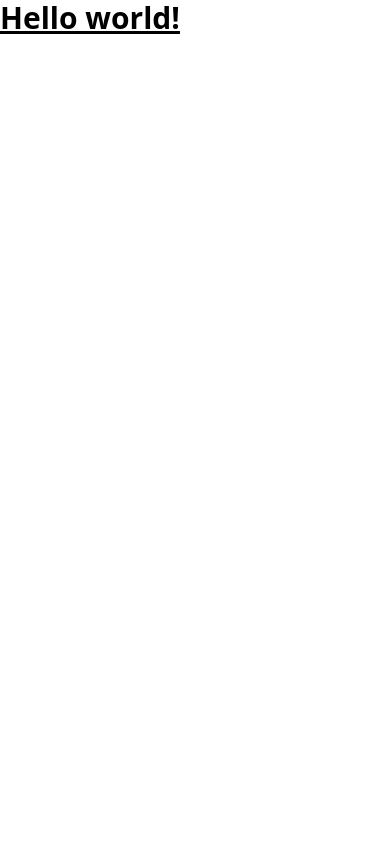
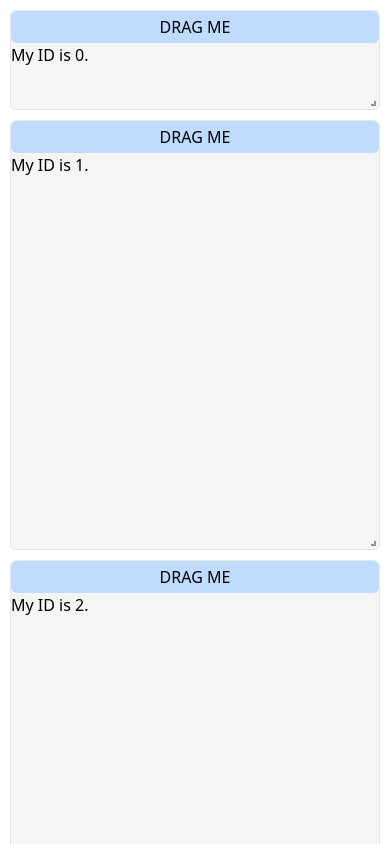
Before and after one commit to kylehench/webspace, a React (Create React App) app in the folder client/: page / in a window 390 px wide. Shown: the top 844 px of the page. Built offline with nearby package versions, Linux system fonts and the light colour scheme.

Commit message:
added responsive grid

```diff
--- a/client/src/App.js
+++ b/client/src/App.js
@@ -1,10 +1,12 @@
+import { useState } from 'react'
+import ResponsiveGrid from './components/ResponsiveGrid';
 
 function App() {
+  const [transparentSelection, setTransparentSelection] = useState(true)
+
   return (
-    <div className="App">
-      <h1 className="text-3xl font-bold underline">
-        Hello world!
-      </h1>
+    <div className={`App ${transparentSelection && 'react-draggable-transparent-selection'}`}>
+      <ResponsiveGrid setTransparentSelection={setTransparentSelection} />
     </div>
   );
 }
--- /dev/null
+++ b/client/src/components/ResponsiveGrid.jsx
@@ -0,0 +1,85 @@
+import React from 'react'
+import { Responsive, WidthProvider } from "react-grid-layout"
+// import styled from "styled-components"
+import "/node_modules/react-grid-layout/css/styles.css";
+import "../index.css"
+
+const ResponsiveGridLayout = WidthProvider(Responsive)
+
+
+// const GridItemWrapper = styled.div`
+//   background: #f5f5f5;
+//   border-radius: 10px;
+// `
+// const GridItemContent = styled.div`
+//   // padding: 80px;
+//   border-radius: 10px;
+// `
+// const GridItemTitle = styled.div`
+//   display: flex;
+//   justify-content: center;
+//   padding: 5px ;
+//   background: lightBlue;
+//   border-radius: 10px;
+// `
+// const Root = styled.div`
+//   margin: 0 auto;
+//   max-width: 1500px;
+// `
+
+const ResponsiveGrid = ({ setTransparentSelection }) => {
+  const layout = [
+    { i: "key1", x: 0, y: 0, w: 1, h: 4 },
+    { i: "key2", x: 1, y: 0, w: 1, h: 4 },
+    { i: "key3", x: 2, y: 0, w: 1, h: 3 },
+    { i: "key4", x: 3, y: 0, w: 1, h: 4 },
+    { i: "key5", x: 4, y: 0, w: 1, h: 3 }
+  ]
+  // for (let i = 6; i < 11; i++) {
+  //   layout.push(
+  //     { i: `key${i}`, w: 1, h: 3 }
+  //   )
+
+  // }
+  return (
+      <ResponsiveGridLayout
+        layouts={{ lg: layout }}
+        breakpoints={{ lg: 1200, md: 996, sm: 768, xs: 480, xxs: 0 }}
+        cols={{ lg: 5, md: 4, sm: 3, xs: 2, xxs: 1 }}
+        rowHeight={100}
+        // width={100}
+        draggableHandle=".grid-item__title"
+        onDragStart={() => {setTransparentSelection(true)}}
+        onDragStop={() => {setTransparentSelection(false)}}
+        onResizeStart={() => {setTransparentSelection(true)}}
+        onResizeStop={() => {setTransparentSelection(false)}}
+      >
+        {Array(15).fill().map((item, i) =>
+          <div key={`key${i}`} className='bg-[#f5f5f5] border rounded-md'>
+            <div className="grid-item__title flex justify-center p-1 rounded-md bg-blue-200">
+              <span className='text'>DRAG ME</span>
+            </div>
+            <div className='text'>
+              My ID is {i}.
+            </div>
+          </div>
+        )}
+        {/* <GridItemWrapper key="key2">
+          <GridItemContent>
+            Not You Gee Oh
+          </GridItemContent>
+        </GridItemWrapper>
+        <GridItemWrapper key="key3">
+          <GridItemContent>Not You Gee Oh</GridItemContent>
+        </GridItemWrapper>
+        <GridItemWrapper key="key4">
+          <GridItemContent>Not You Gee Oh</GridItemContent>
+        </GridItemWrapper>
+        <GridItemWrapper key="key5">
+          <GridItemContent>Not You Gee Oh</GridItemContent>
+        </GridItemWrapper> */}
+      </ResponsiveGridLayout>
+  )
+}
+
+export default ResponsiveGrid
--- a/client/src/index.css
+++ b/client/src/index.css
@@ -1,3 +1,7 @@
 @tailwind base;
 @tailwind components;
 @tailwind utilities;
+
+div > .react-grid-item.react-grid-placeholder {
+  background: orange;
+}
```
